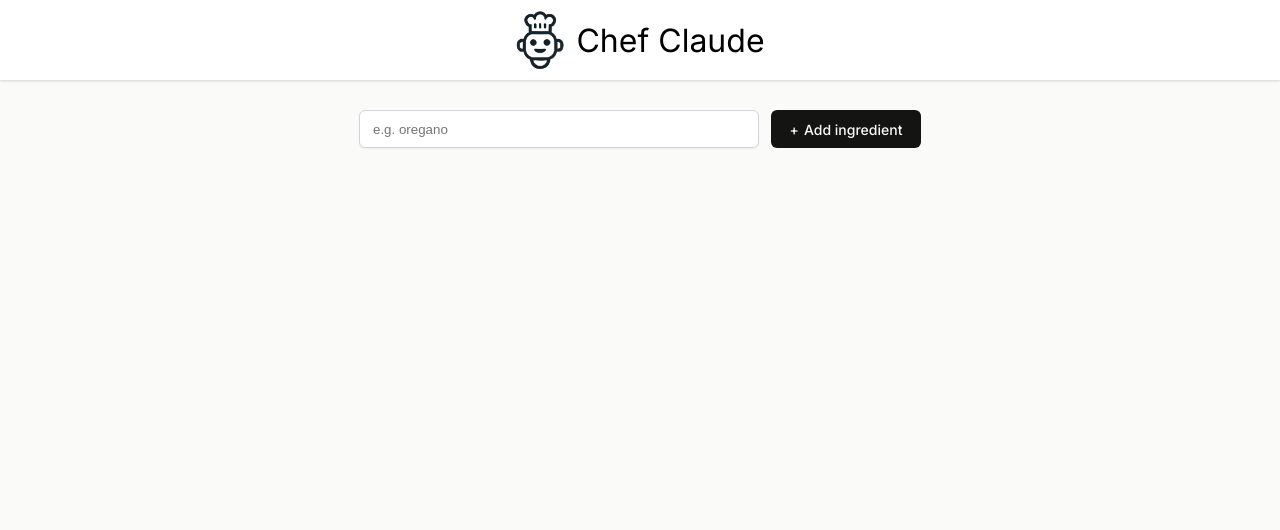
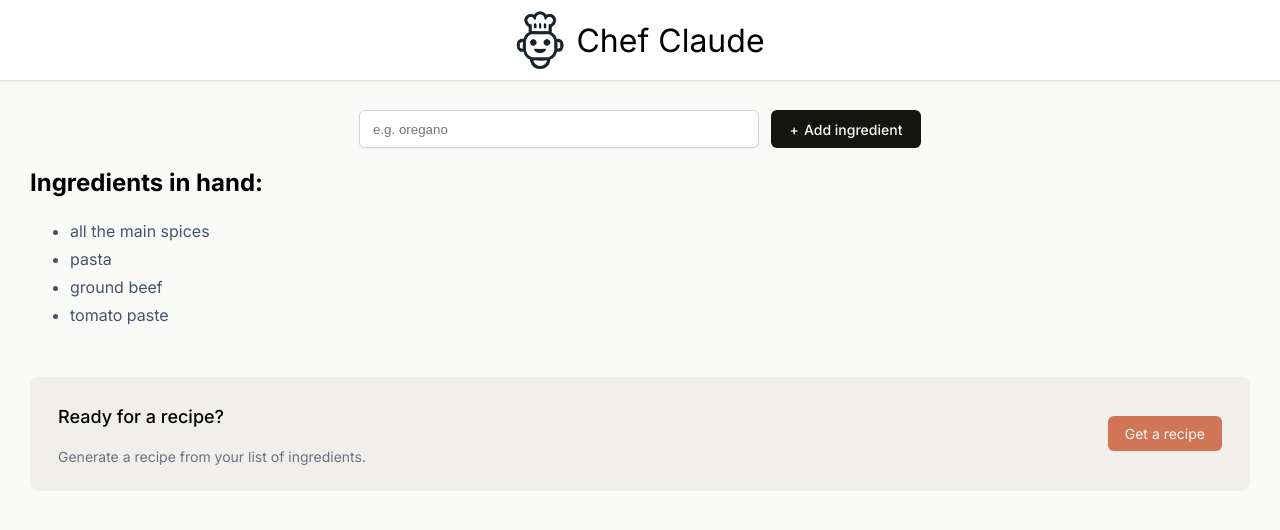
Before and after one commit to ludev84/react-project, a React (Vite) app: page / in a window 1280 px wide. Shown: the top 530 px of the page. Built offline with nearby package versions, Linux system fonts and the light colour scheme.

Commit message:
Start AI integration with HuggingFace

```diff
--- /dev/null
+++ b/src/ClaudeRecipe.jsx
@@ -0,0 +1,36 @@
+export default function ClaudeRecipe() {
+    return (
+        <section>
+            <h2>Chef Claude Recommends:</h2>
+            <article className="suggested-recipe-container" aria-live="polite">
+                <p>Based on the ingredients you have available, I would recommend making a simple a delicious <strong>Beef Bolognese Pasta</strong>. Here is the recipe:</p>
+                <h3>Beef Bolognese Pasta</h3>
+                <strong>Ingredients:</strong>
+                <ul>
+                    <li>1 lb. ground beef</li>
+                    <li>1 onion, diced</li>
+                    <li>3 cloves garlic, minced</li>
+                    <li>2 tablespoons tomato paste</li>
+                    <li>1 (28 oz) can crushed tomatoes</li>
+                    <li>1 cup beef broth</li>
+                    <li>1 teaspoon dried oregano</li>
+                    <li>1 teaspoon dried basil</li>
+                    <li>Salt and pepper to taste</li>
+                    <li>8 oz pasta of your choice (e.g., spaghetti, penne, or linguine)</li>
+                </ul>
+                <strong>Instructions:</strong>
+                <ol>
+                    <li>Bring a large pot of salted water to a boil for the pasta.</li>
+                    <li>In a large skillet or Dutch oven, cook the ground beef over medium-high heat, breaking it up with a wooden spoon, until browned and cooked through, about 5-7 minutes.</li>
+                    <li>Add the diced onion and minced garlic to the skillet and cook for 2-3 minutes, until the onion is translucent.</li>
+                    <li>Stir in the tomato paste and cook for 1 minute.</li>
+                    <li>Add the crushed tomatoes, beef broth, oregano, and basil. Season with salt and pepper to taste.</li>
+                    <li>Reduce the heat to low and let the sauce simmer for 15-20 minutes, stirring occasionally, to allow the flavors to meld.</li>
+                    <li>While the sauce is simmering, cook the pasta according to the package instructions. Drain the pasta and return it to the pot.</li>
+                    <li>Add the Bolognese sauce to the cooked pasta and toss to combine.</li>
+                    <li>Serve hot, garnished with additional fresh basil or grated Parmesan cheese if desired.</li>
+                </ol>
+            </article>
+        </section>
+    )
+}
--- /dev/null
+++ b/src/IngredientsList.jsx
@@ -0,0 +1,17 @@
+export default function IngredientsList({ingredients, onClickHandle}) {
+    const ingredientsListItems = ingredients.map(ing => <li key={ing}>{ing}</li>)
+
+    return (
+        <section>
+            <h2>Ingredients in hand:</h2>
+            <ul className="ingredients-list" aria-live="polite">{ingredientsListItems}</ul>
+            {ingredients.length > 3 && <div className="get-recipe-container">
+                <div>
+                    <h3>Ready for a recipe?</h3>
+                    <p>Generate a recipe from your list of ingredients.</p>
+                </div>
+                <button onClick={onClickHandle}>Get a recipe</button>
+            </div>}
+        </section>
+    )
+}
--- a/src/Main.jsx
+++ b/src/Main.jsx
@@ -1,10 +1,34 @@
 import React from "react"
+import ClaudeRecipe from "./ClaudeRecipe"
+import IngredientsList from "./IngredientsList"
 
 export default function main() {
-    const [ingredients, setIngredients] = React.useState([])
+    const [ingredients, setIngredients] = React.useState(
+        ["all the main spices", "pasta", "ground beef", "tomato paste"]
+    )
     const [recipeShown, setRecipeShown] = React.useState(false)
 
-    const ingredientsListItems = ingredients.map(ing => <li key={ing}>{ing}</li>)
+    /**
+     * Challenge: clean up our code!
+     * Let's make a couple new components to make things a
+     * little cleaner. (Notice: I'm not suggesting what we
+     * have now is bad or wrong. I'm mostly finding an excuse
+     * to get in some hands-on practice 🙂)
+     *
+     * 1. Move the entire recipe <section> into its own
+     *    ClaudeRecipe component
+     * 2. Move the list of ingredients <section> into its
+     *    own IngredientsList component.
+     *
+     * While you're considering how to structure things, consider
+     * where state is, think about if it makes sense or not to
+     * move it somewhere else, how you'll communicate between
+     * the parent/child components, etc.
+     *
+     * The app should function as it currently does when you're
+     * done, so there will likely be some extra work to be done
+     * beyond what I've listed above.
+     */
 
     function toggleRecipeShown() {
         setRecipeShown(prev => !prev)
@@ -26,50 +50,12 @@ export default function main() {
                 />
                 <button>Add ingredient</button>
             </form>
-            {ingredientsListItems.length > 0 &&
-            <section>
-                <h2>Ingredients in hand:</h2>
-                <ul className="ingredients-list" aria-live="polite">{ingredientsListItems}</ul>
-                {ingredientsListItems.length > 3 && <div className="get-recipe-container">
-                    <div>
-                        <h3>Ready for a recipe?</h3>
-                        <p>Generate a recipe from your list of ingredients.</p>
-                    </div>
-                    <button onClick={toggleRecipeShown}>Get a recipe</button>
-                </div>}
-            </section>}
-            {recipeShown && <section>
-                <h2>Chef Claude Recommends:</h2>
-                <article className="suggested-recipe-container" aria-live="polite">
-                    <p>Based on the ingredients you have available, I would recommend making a simple a delicious <strong>Beef Bolognese Pasta</strong>. Here is the recipe:</p>
-                    <h3>Beef Bolognese Pasta</h3>
-                    <strong>Ingredients:</strong>
-                    <ul>
-                        <li>1 lb. ground beef</li>
-                        <li>1 onion, diced</li>
-                        <li>3 cloves garlic, minced</li>
-                        <li>2 tablespoons tomato paste</li>
-                        <li>1 (28 oz) can crushed tomatoes</li>
-                        <li>1 cup beef broth</li>
-                        <li>1 teaspoon dried oregano</li>
-                        <li>1 teaspoon dried basil</li>
-                        <li>Salt and pepper to taste</li>
-                        <li>8 oz pasta of your choice (e.g., spaghetti, penne, or linguine)</li>
-                    </ul>
-                    <strong>Instructions:</strong>
-                    <ol>
-                        <li>Bring a large pot of salted water to a boil for the pasta.</li>
-                        <li>In a large skillet or Dutch oven, cook the ground beef over medium-high heat, breaking it up with a wooden spoon, until browned and cooked through, about 5-7 minutes.</li>
-                        <li>Add the diced onion and minced garlic to the skillet and cook for 2-3 minutes, until the onion is translucent.</li>
-                        <li>Stir in the tomato paste and cook for 1 minute.</li>
-                        <li>Add the crushed tomatoes, beef broth, oregano, and basil. Season with salt and pepper to taste.</li>
-                        <li>Reduce the heat to low and let the sauce simmer for 15-20 minutes, stirring occasionally, to allow the flavors to meld.</li>
-                        <li>While the sauce is simmering, cook the pasta according to the package instructions. Drain the pasta and return it to the pot.</li>
-                        <li>Add the Bolognese sauce to the cooked pasta and toss to combine.</li>
-                        <li>Serve hot, garnished with additional fresh basil or grated Parmesan cheese if desired.</li>
-                    </ol>
-                </article>
-            </section>}
+            {ingredients.length > 0 &&
+                <IngredientsList
+                    onClickHandle={toggleRecipeShown}
+                    ingredients={ingredients}
+                />}
+            {recipeShown && <ClaudeRecipe />}
         </main>
     )
 }
```
Also changed, not shown: src/ai.js (added, +61 -0 lines), 1 other file (tests, documents, lock files or other folders).
